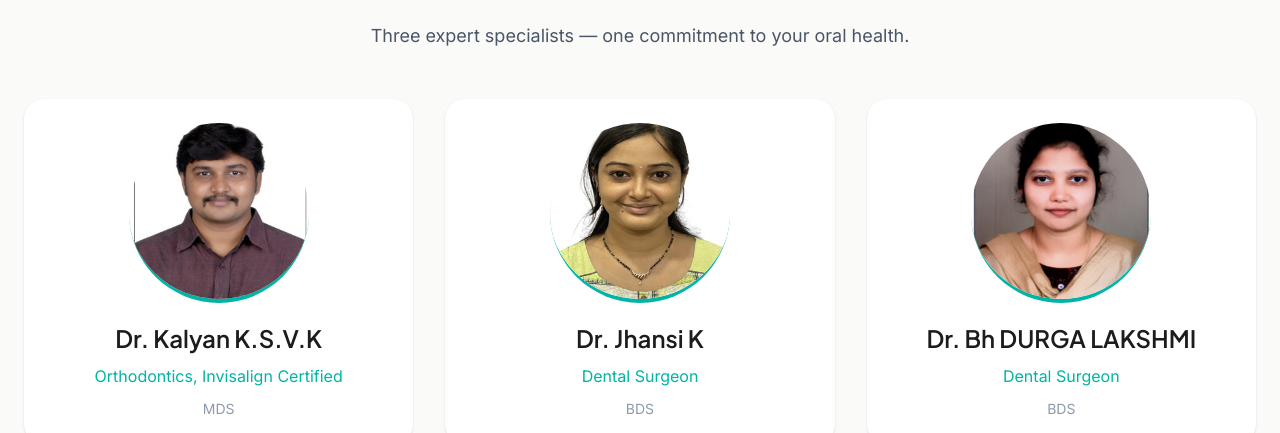
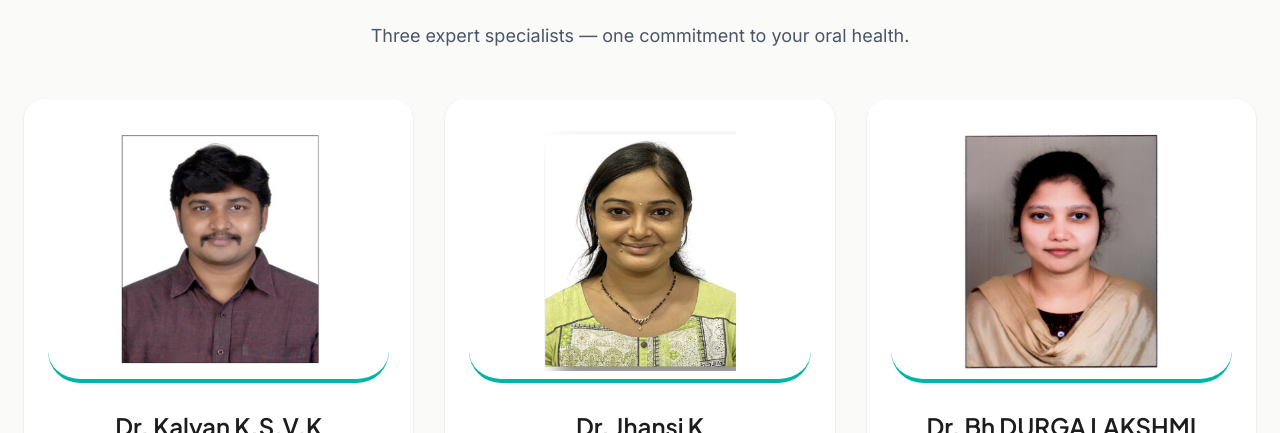
Before and after one commit to Hariteja431/kalyan-dental, a Next.js app: page / in a window 1280 px wide. Shown: the part 2025-2458 px from the top of the page. Built offline with nearby package versions, Linux system fonts and the light colour scheme.

Commit message:
ui: display full doctor images without cropping

```diff
--- a/src/components/clinic/Doctors.tsx
+++ b/src/components/clinic/Doctors.tsx
@@ -24,13 +24,13 @@ export function Doctors() {
           {doctors.map((doc, i) => (
             <Reveal key={doc.id} staggerIndex={i}>
               <article className="group flex h-full flex-col items-center rounded-[var(--radius-lg)] bg-[var(--color-bg-card)] p-6 text-center shadow-[var(--shadow-sm)] transition-all duration-[var(--transition-base)] hover:-translate-y-1.5 hover:shadow-[var(--shadow-md)]">
-                <div className="relative mb-4 h-[180px] w-[180px] overflow-hidden rounded-full border-b-4 border-[var(--color-accent)]">
+                <div className="relative mb-6 h-[260px] w-full overflow-hidden rounded-xl border-b-4 border-[var(--color-accent)] bg-white/5">
                   <Image
                     src={doc.imageSrc}
                     alt={doc.imageAlt}
                     fill
-                    className="object-cover transition-transform duration-[var(--transition-slow)] group-hover:scale-[1.03]"
-                    sizes="180px"
+                    className="object-contain p-2 transition-transform duration-[var(--transition-slow)] group-hover:scale-[1.03]"
+                    sizes="(max-width: 768px) 100vw, 33vw"
                     loading="lazy"
                   />
                 </div>
```
